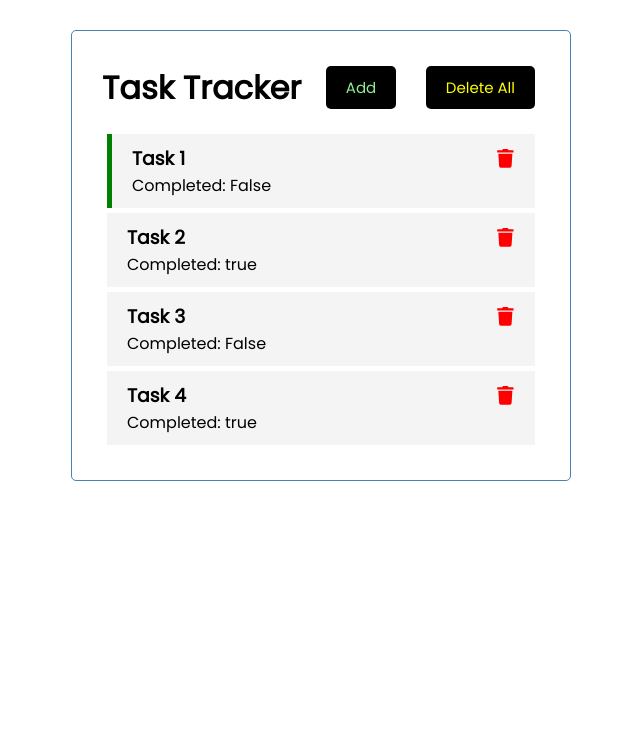
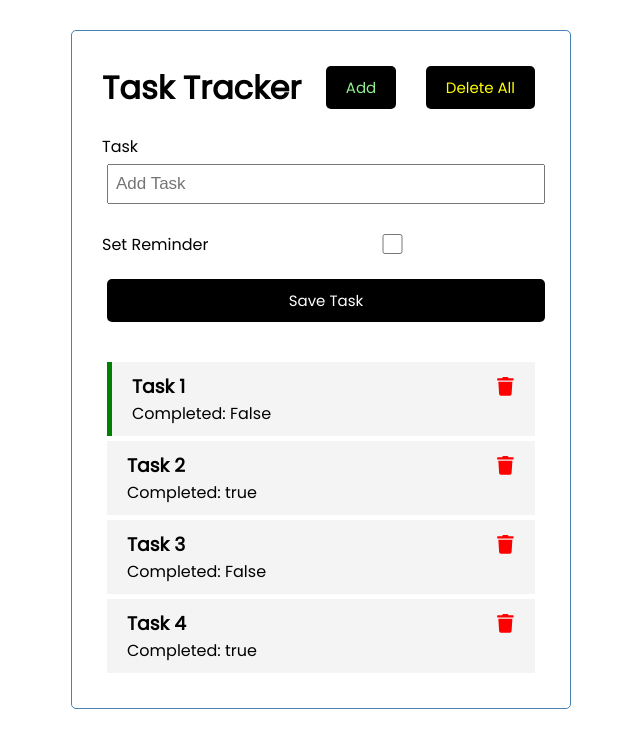
Before and after one commit to ritzy192/Task-Tracker-React-App, a React (Create React App) app: page / in a window 1280 px wide. Shown: the top 748 px of the page, without its empty margins (319-959 px from the left). Built offline with nearby package versions, Linux system fonts and the light colour scheme.

Commit message:
created add task form, addded in UI

```diff
--- /dev/null
+++ b/src/AddTask.js
@@ -0,0 +1,18 @@
+
+const AddTask = () => {
+  return (
+    <form className="add-form">
+        <div className="form-control">
+            <label>Task</label>
+            <input type='text' placeholder='Add Task'></input>
+        </div>
+        <div className="form-control form-control-check">
+            <label>Set Reminder</label>
+            <input type='checkbox'></input>
+        </div>
+        <button className="btn btn-block" type="submit">Save Task</button>
+    </form>
+  )
+}
+
+export default AddTask
--- a/src/App.js
+++ b/src/App.js
@@ -1,5 +1,6 @@
 import Header from "./components/Header";
 import Tasks from './components/Tasks'
+import AddTask from "./AddTask";
 import { useState } from "react"
 
 function App() {
@@ -50,6 +51,7 @@ function App() {
   return (
     <div className='container'>
         <Header/>
+        <AddTask/>
         {tasks.length> 0 ?
           <Tasks
             tasks= {tasks}
```
